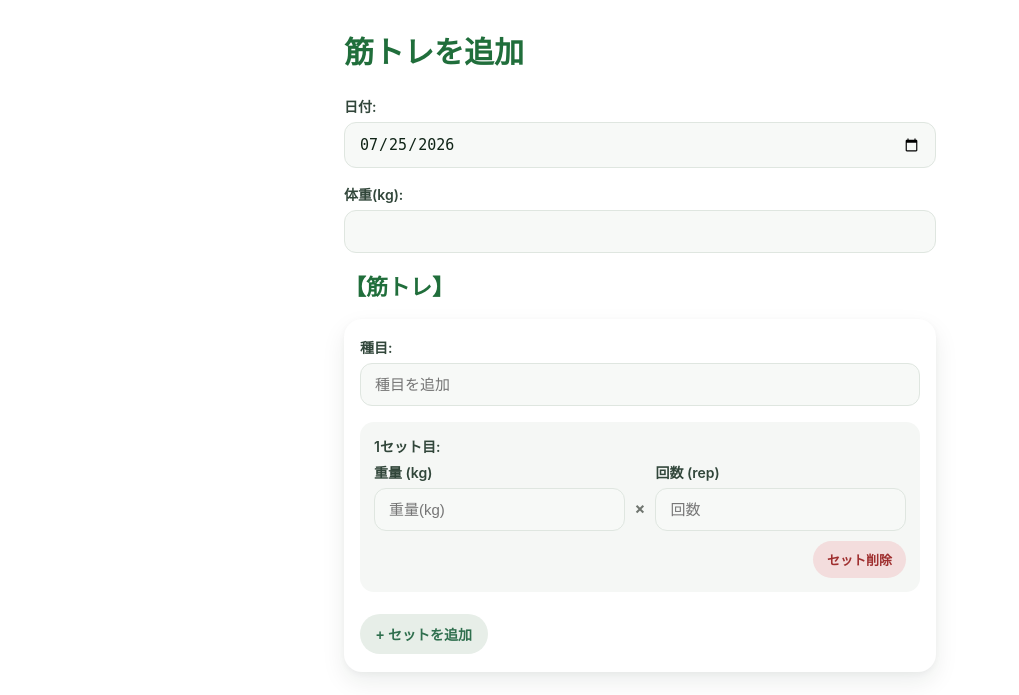
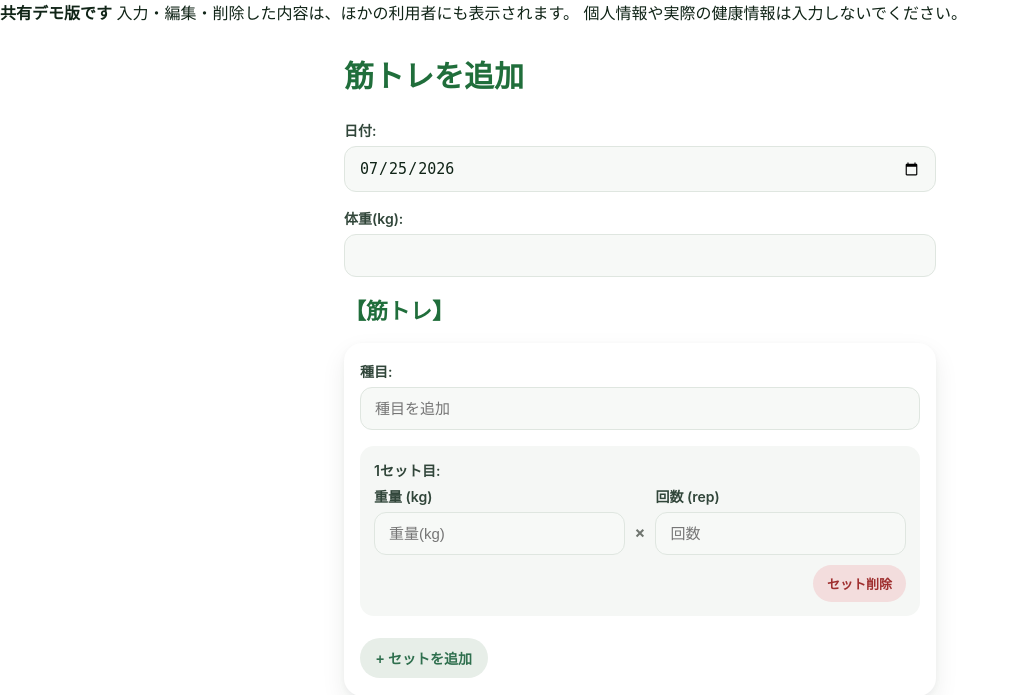
Before and after one commit to yamanosuku-sketch/workout-log, a Flask app: page /add in a window 1280 px wide. Shown: the top 695 px of the page, without its empty margins (0-1019 px from the left). Run offline with Flask 3, Linux system fonts and the light colour scheme; data that the repository does not hold is empty.

Commit message:
Add demo notice to base HTML template
Added a demo notice to inform users about shared data.

```diff
--- a/templates/base.html
+++ b/templates/base.html
@@ -14,6 +14,13 @@
     </style>
 </head>
 <body>
+    <div class="demo-notice">
+        <strong>共有デモ版です</strong>
+        <span>
+            入力・編集・削除した内容は、ほかの利用者にも表示されます。
+            個人情報や実際の健康情報は入力しないでください。
+        </span>
+    </div>
     {% block content %}{% endblock %}
 
     {% if active_page == 'index' or active_page == 'graph' %}
```
